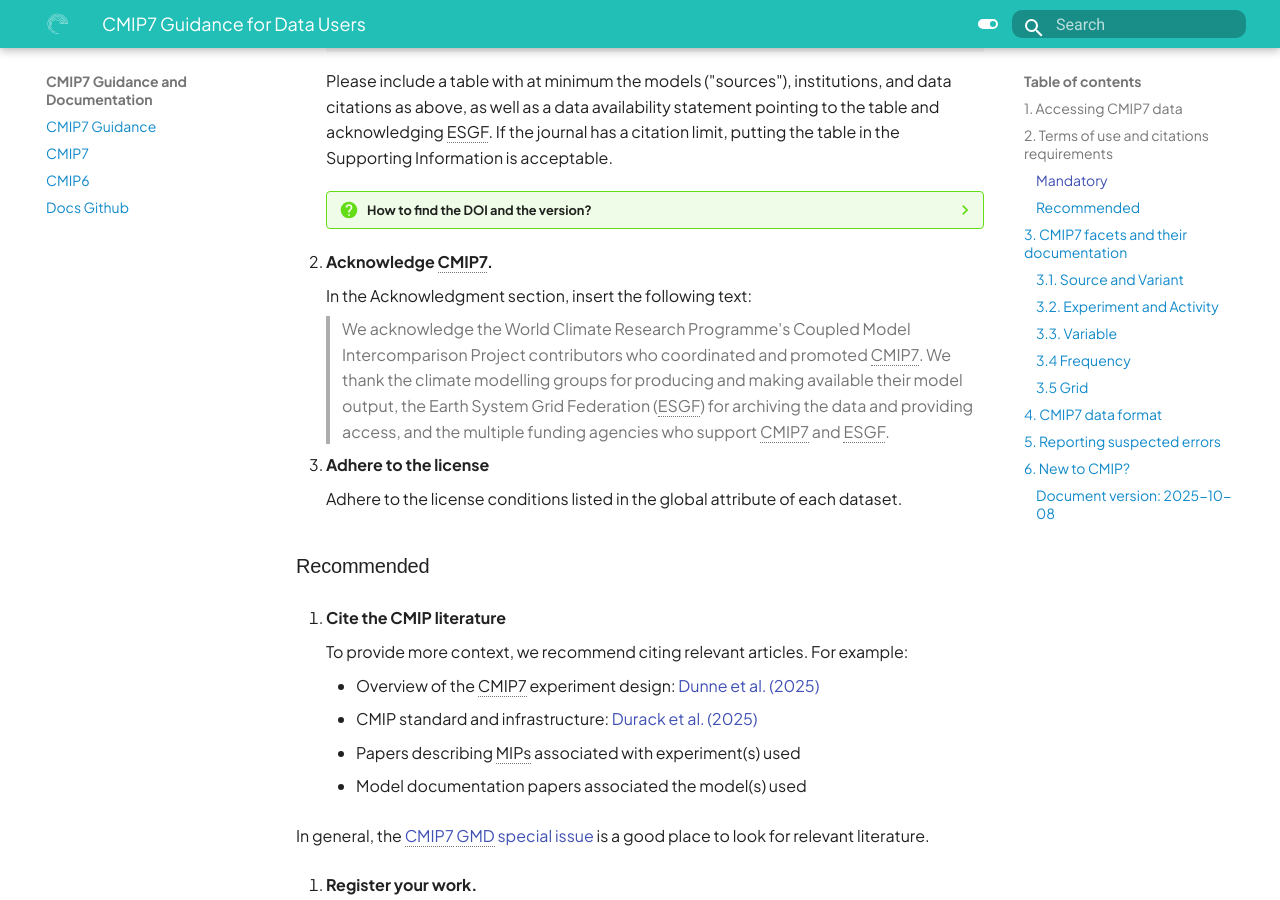
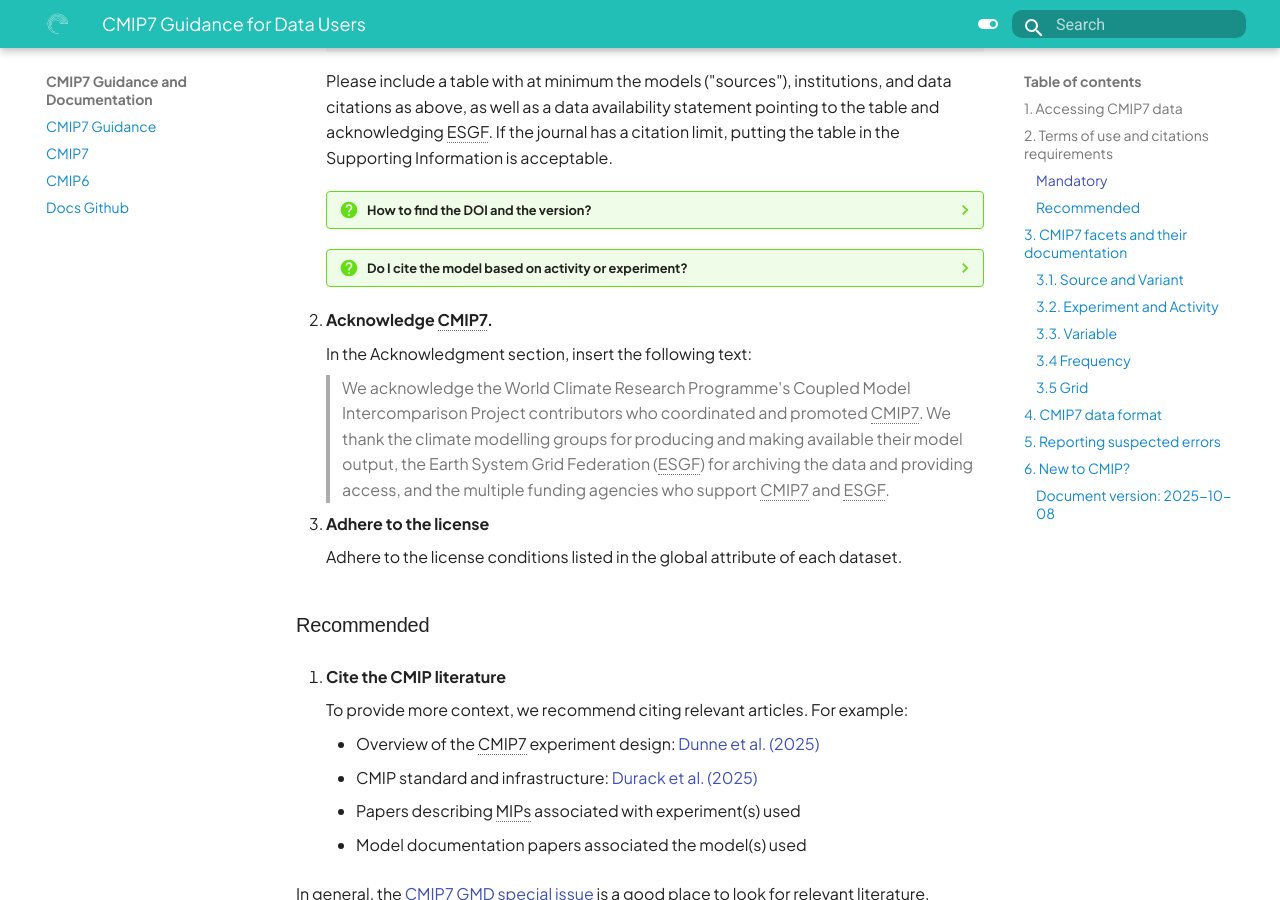
Before and after one commit to WCRP-CMIP/cmip7-guidance, an MkDocs documentation site: the page built from docs/CMIP7/guidance_for_users.md, in a window 1280 px wide and 900 px high, scrolled down 1544 px. Built offline with MkDocs 1.6.1 and Material for MkDocs 9.7.7, drawn with Linux system fonts in a browser that asks for light colours; some web fonts are replaced; some of the changed lines change nothing that is shown.

Commit message:
exp or act

```diff
--- a/docs/CMIP7/guidance_for_users.md
+++ b/docs/CMIP7/guidance_for_users.md
@@ -80,6 +80,19 @@
         Further information on the data citation concept is described in [Stockhause and Lautenschlager (2017)][Stockhause2017].
 
     <!--TODO: Is this necessary for funding ? or could it be replaced by a data availability statement.-->
+
+    ??? Question "Do I cite the model based on activity or experiment?"
+
+        For each participating model, data citations exist at two high-level aggregations: activity and experiment.
+        The activity-level citation refers to all experiments defined by that activity (i.e., MIP) for a given model.
+        While data citation is mandatory, data users can choose which of these aggregation levels should be cited.
+        It is recommended that:
+
+        - Wherever possible cite the experiments used (e.g., historical), using the experiment-level data citations.
+        - If this isn't feasible (e.g. limitations of the number of data citations imposed by a journal), use the activity-level data citation.
+
+        Experiment-specific data citations are useful for tracking the impact of specific CMIP7 experiments, which is valuable information for modelling centres and planning of future CMIP phases.
+        However it is recognized that their finer granularity could result in an unmanageable number of references for data users, journals may limit the number of references, and a balance between the number of data and literature citations is desirable in scholarly publications.
 
 2. **Acknowledge CMIP7.**
 
```
